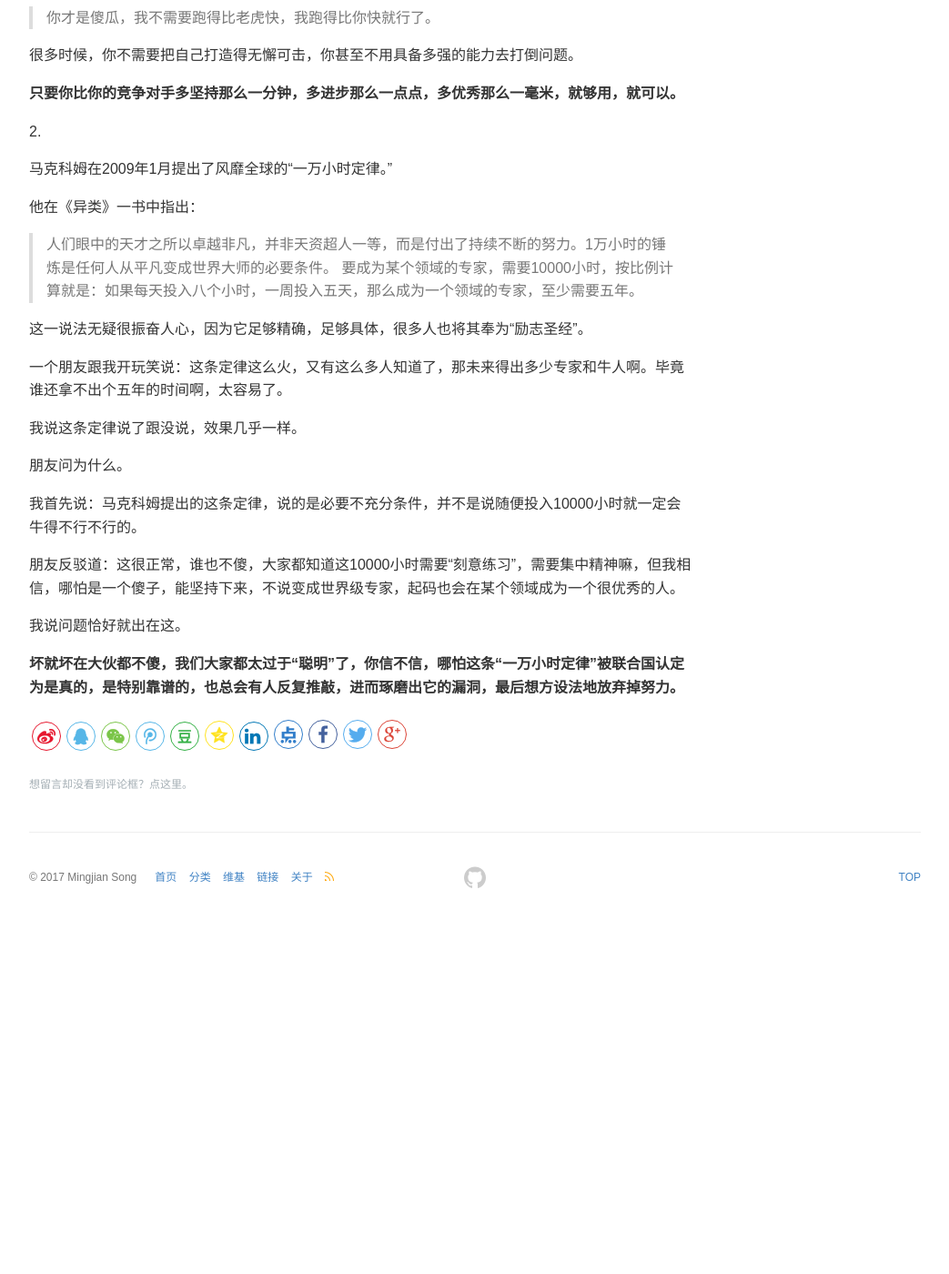
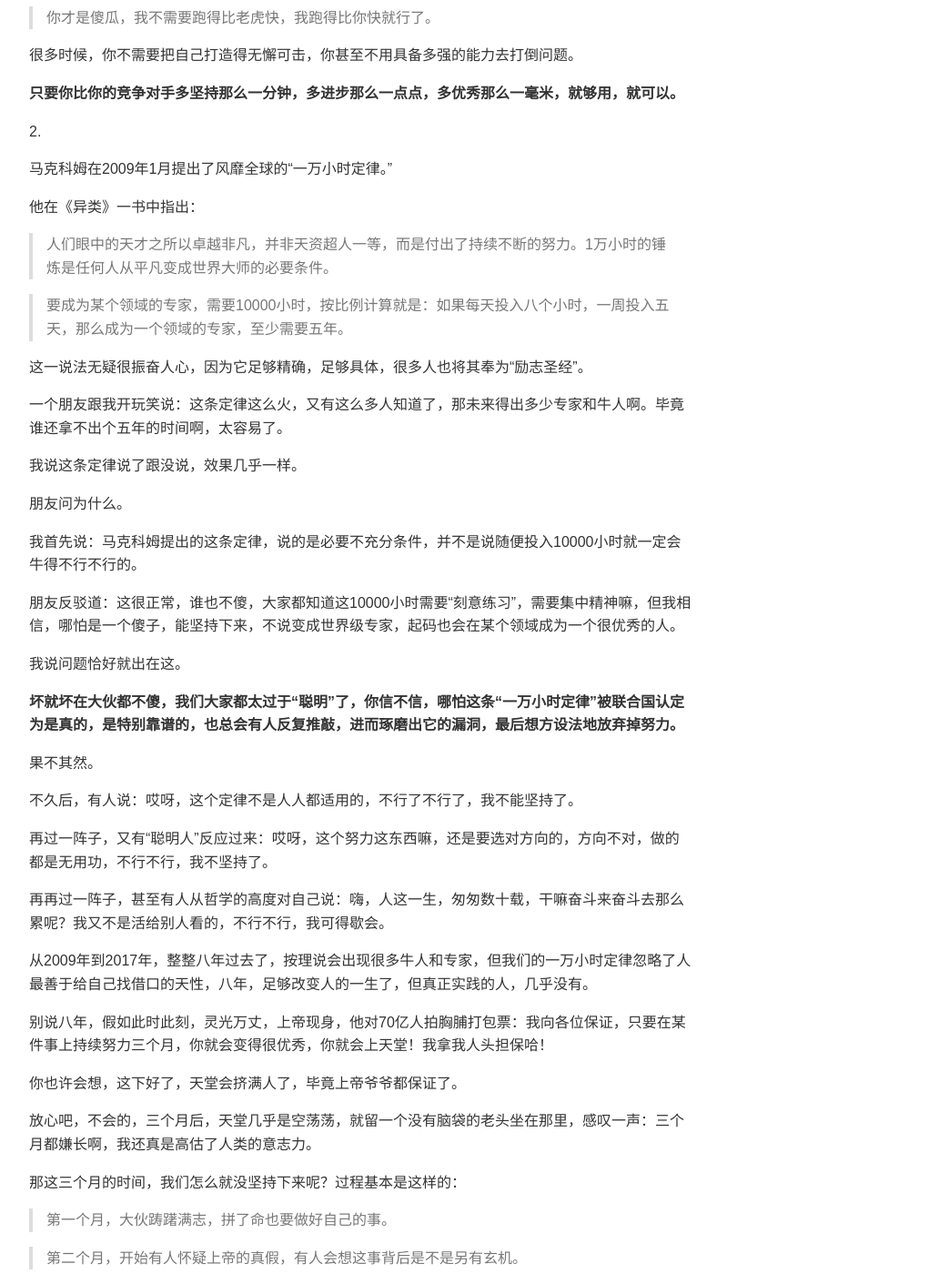
Before and after one commit to songhaoxin/songhaoxin.github.io, a Jekyll site: the page built from _posts/2017-01-10-insist.md, in a window 1280 px wide and 1400 px high, scrolled down 916 px. Shown: the whole window at 91% size, without its empty margins (118-1161 px from the left). Built offline with Jekyll 4.4.1, drawn with Linux system fonts in a browser that asks for light colours; comment, search, counter and statistics services are not loaded; before the commit the page ends 1929 px from its top, so only the background shows below that; some of the changed text lies outside the part shown.

Commit message:
some change

```diff
--- a/_posts/2017-01-10-insist.md
+++ b/_posts/2017-01-10-insist.md
@@ -6,7 +6,9 @@
 keywords: 另一个角度，坚持的意义
 ---
 
-> `转一篇文章，去学会并享受坚持，作为2017年开始，愿自己能坚持当初的梦。`[原文](http://www.jianshu.com/p/8921d52e0dee)
+
+> 转一篇文章[原文](http://www.jianshu.com/p/8921d52e0dee)，去学会并享受坚持，作为2017年开始，愿自己能坚持当初的梦。
+
 
 ![Marathon](/images/posts/live/insist.jpg)
 
@@ -39,7 +41,11 @@
 马克科姆在2009年1月提出了风靡全球的“一万小时定律。”
 
 他在《异类》一书中指出：
+
 > 人们眼中的天才之所以卓越非凡，并非天资超人一等，而是付出了持续不断的努力。1万小时的锤炼是任何人从平凡变成世界大师的必要条件。
+
+
+
 > 要成为某个领域的专家，需要10000小时，按比例计算就是：如果每天投入八个小时，一周投入五天，那么成为一个领域的专家，至少需要五年。
 
 这一说法无疑很振奋人心，因为它足够精确，足够具体，很多人也将其奉为“励志圣经”。
@@ -57,3 +63,27 @@
 我说问题恰好就出在这。
 
 **坏就坏在大伙都不傻，我们大家都太过于“聪明”了，你信不信，哪怕这条“一万小时定律”被联合国认定为是真的，是特别靠谱的，也总会有人反复推敲，进而琢磨出它的漏洞，最后想方设法地放弃掉努力。**
+
+果不其然。
+
+不久后，有人说：哎呀，这个定律不是人人都适用的，不行了不行了，我不能坚持了。
+
+再过一阵子，又有“聪明人”反应过来：哎呀，这个努力这东西嘛，还是要选对方向的，方向不对，做的都是无用功，不行不行，我不坚持了。
+
+再再过一阵子，甚至有人从哲学的高度对自己说：嗨，人这一生，匆匆数十载，干嘛奋斗来奋斗去那么累呢？我又不是活给别人看的，不行不行，我可得歇会。
+
+从2009年到2017年，整整八年过去了，按理说会出现很多牛人和专家，但我们的一万小时定律忽略了人最善于给自己找借口的天性，八年，足够改变人的一生了，但真正实践的人，几乎没有。
+
+别说八年，假如此时此刻，灵光万丈，上帝现身，他对70亿人拍胸脯打包票：我向各位保证，只要在某件事上持续努力三个月，你就会变得很优秀，你就会上天堂！我拿我人头担保哈！
+
+你也许会想，这下好了，天堂会挤满人了，毕竟上帝爷爷都保证了。
+
+放心吧，不会的，三个月后，天堂几乎是空荡荡，就留一个没有脑袋的老头坐在那里，感叹一声：三个月都嫌长啊，我还真是高估了人类的意志力。
+
+那这三个月的时间，我们怎么就没坚持下来呢？过程基本是这样的：
+
+> 第一个月，大伙踌躇满志，拼了命也要做好自己的事。
+
+> 第二个月，开始有人怀疑上帝的真假，有人会想这事背后是不是另有玄机。
+
+> 第三个月，很简单，直接就会有人质疑努力的意义。最后，我们集体放弃。
```
